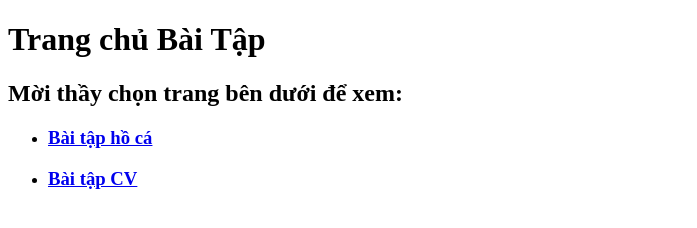
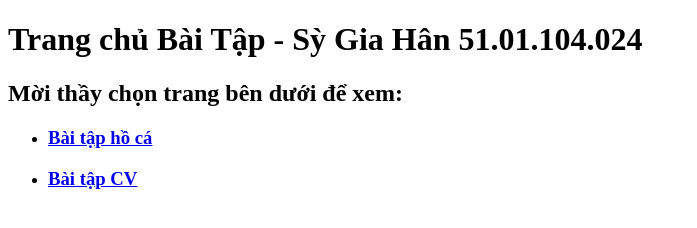
Before and after one commit to SyGiaHan1101-tech/BaiTap, a plain HTML site: page index.html in a window 1280 px wide. Shown: the whole page, without its empty margins (0-697 px from the left). Drawn offline with Linux system fonts and the light colour scheme.

Commit message:
Update index.html

```diff
--- a/index.html
+++ b/index.html
@@ -6,7 +6,7 @@
   <title>Bài Tập - Trang Chủ</title>
 </head>
 <body>
-  <h1>Trang chủ Bài Tập</h1>
+  <h1>Trang chủ Bài Tập - Sỳ Gia Hân 51.01.104.024</h1>
   <p><h2>Mời thầy chọn trang bên dưới để xem:</h2></p>
 
   <ul>
```
